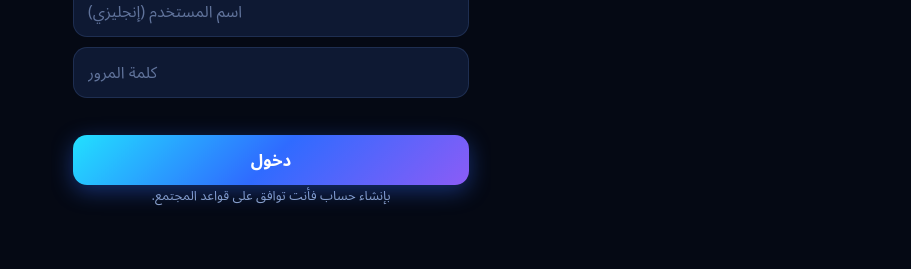
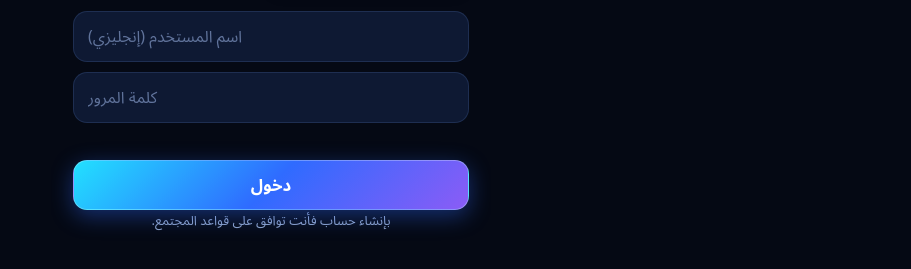
Before and after one commit to m1711m17-hub/m17, a website with bundled scripts: page www/index.html in a window 1280 px wide. Shown: the part 451-720 px from the top of the page, without its empty margins (369-1280 px from the left). Built offline with nearby package versions, Linux system fonts and the light colour scheme.

Commit message:
Load glass neon button stylesheet

```diff
--- a/www/index.html
+++ b/www/index.html
@@ -5,7 +5,7 @@
 <meta name="viewport" content="width=device-width, initial-scale=1, viewport-fit=cover, user-scalable=no">
 <meta name="theme-color" content="#060b1a">
 <title>NEXORA</title>
-<link rel="stylesheet" href="css/app.css">
+<link rel="stylesheet" href="css/app.css">\n<link rel="stylesheet" href="css/m17-glass-buttons.css">
 </head>
 <body>
 <div id="splash"><img class="brand-logo" src="logo.png" alt="NEXORA"></div>
```
